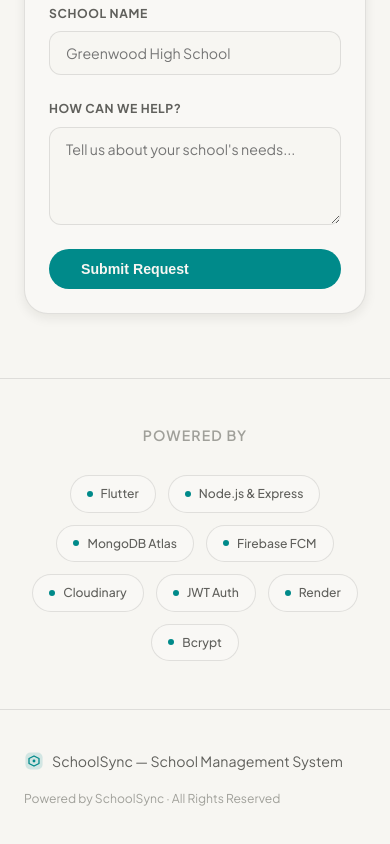
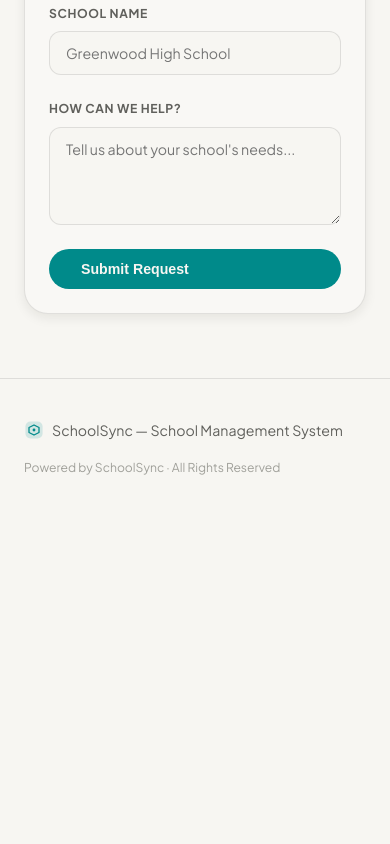
Before and after one commit to Asif-H28/WebappSS, a React (Vite) app: page / in a window 390 px wide. Shown: the part 8006-8850 px from the top of the page. After the commit the page ends 8523 px from the top, so only its background shows below. Built offline with nearby package versions, Linux system fonts and the light colour scheme.

Commit message:
feat: implement base App UI with responsive navigation and theme switching and initialize project git hooks

```diff
--- a/src/App.tsx
+++ b/src/App.tsx
@@ -463,22 +463,7 @@ function App() {
           </div>
         </section>
 
-        {/* TECH STACK */}
-        <section className="tech" aria-label="Technology stack">
-          <div className="container">
-            <h3>Powered by</h3>
-            <div className="tech-pills">
-              <TechPill name="Flutter" />
-              <TechPill name="Node.js & Express" />
-              <TechPill name="MongoDB Atlas" />
-              <TechPill name="Firebase FCM" />
-              <TechPill name="Cloudinary" />
-              <TechPill name="JWT Auth" />
-              <TechPill name="Render" />
-              <TechPill name="Bcrypt" />
-            </div>
-          </div>
-        </section>
+
 
         {/* FOOTER */}
         <footer>
@@ -555,13 +540,6 @@ function RoleCard({ icon, iconBg, title, description, list }: { icon: string, ic
   );
 }
 
-function TechPill({ name }: { name: string }) {
-  return (
-    <span className="tech-pill">
-      <span className="tech-pill-dot"></span>
-      {name}
-    </span>
-  );
-}
+
 
 export default App;
--- a/src/index.css
+++ b/src/index.css
@@ -240,12 +240,6 @@ p { text-wrap: pretty; max-width: 72ch; }
   .btn-form { align-self: stretch; }
 }
 
-/* ===== TECH STACK ===== */
-.tech { padding: clamp(var(--space-12), 6vw, var(--space-20)) 0; border-top: 1px solid var(--color-border); }
-.tech h3 { text-align: center; font-size: var(--text-sm); text-transform: uppercase; letter-spacing: 0.08em; color: var(--color-text-faint); font-weight: 600; margin-bottom: var(--space-8); }
-.tech-pills { display: flex; align-items: center; justify-content: center; flex-wrap: wrap; gap: var(--space-3); }
-.tech-pill { display: flex; align-items: center; gap: var(--space-2); padding: var(--space-2) var(--space-4); border: 1px solid var(--color-border); border-radius: var(--radius-full); font-size: var(--text-xs); color: var(--color-text-muted); font-weight: 500; background: var(--color-surface); }
-.tech-pill-dot { width: 6px; height: 6px; border-radius: var(--radius-full); background: var(--color-primary); }
 
 /* ===== FOOTER ===== */
 footer { padding: var(--space-10) 0; border-top: 1px solid var(--color-border); }
```
